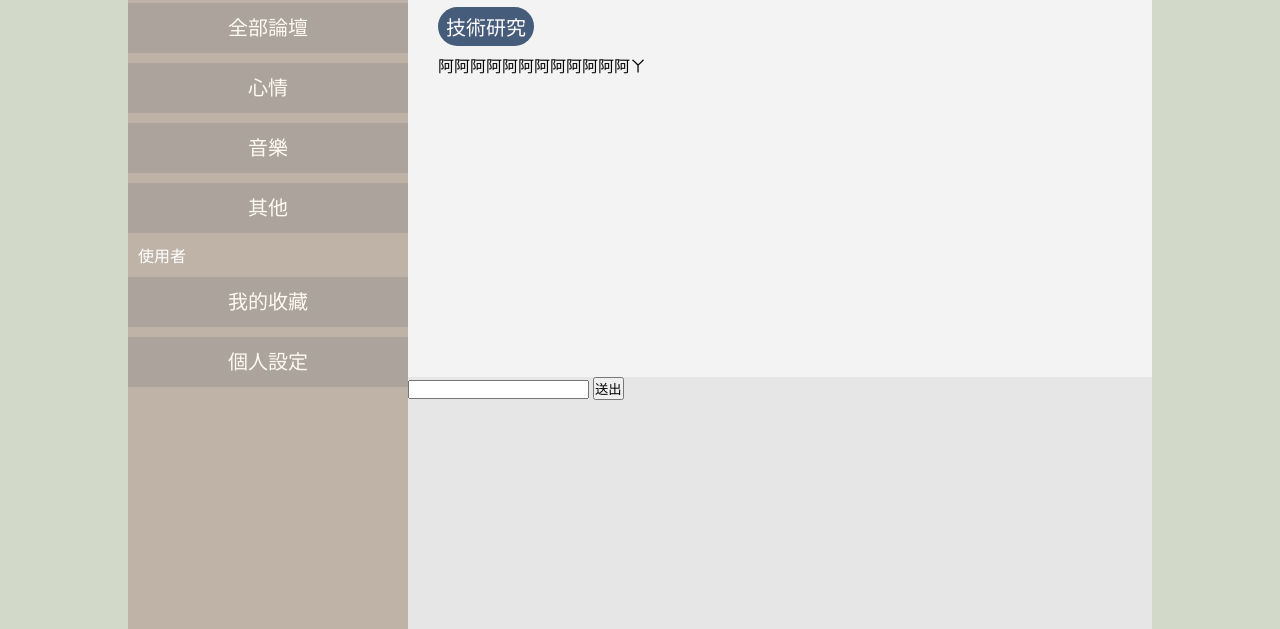
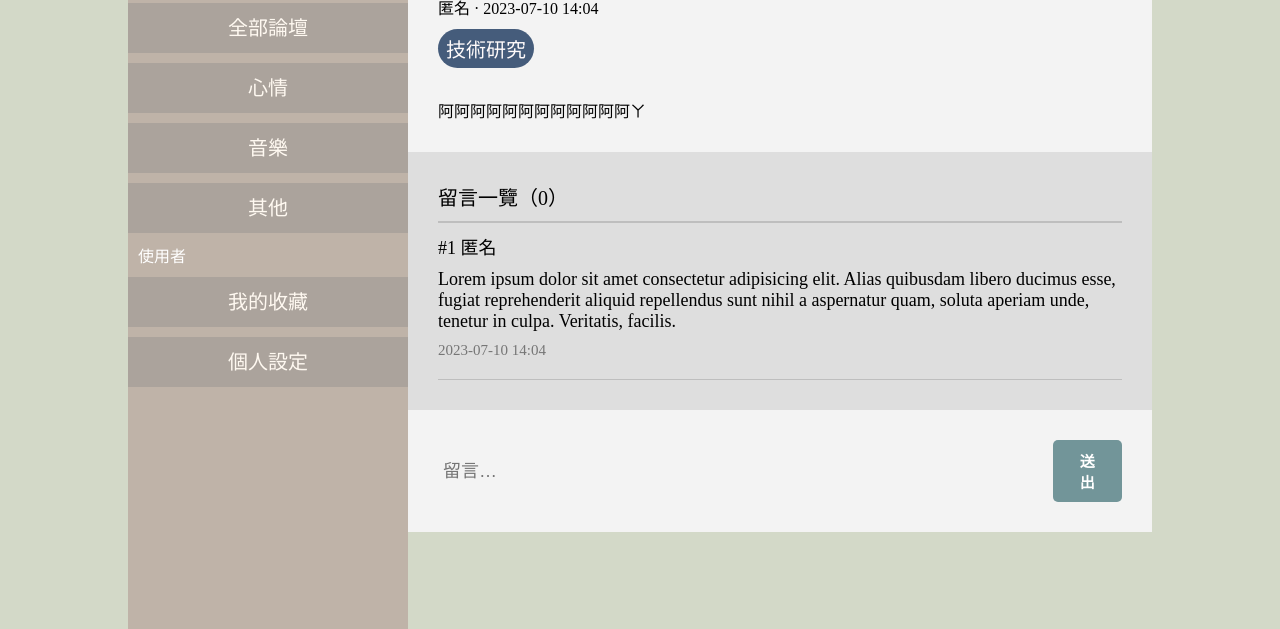
Before and after one commit to HinaM/test123, a plain HTML site: page artical.html in a window 1280 px wide. Shown: the part 171-800 px from the top of the page. Drawn offline with nearby package versions, Linux system fonts and the light colour scheme.

Commit message:
front end complete

```diff
--- a/artical.css
+++ b/artical.css
@@ -67,7 +67,7 @@ body{
 .contents{
     background-color: #F3F3F3;
     width: calc(100% - 280px);
-    height: calc(100vh - 80px);
+    /*height: calc(100vh - 80px);*/
     margin-left: auto;
     margin-top: 80px;
     display: flex;
@@ -75,18 +75,22 @@ body{
 }
 .contents .title{
     width: 100%;
-    height: 20%;
+    /*height: 20%;*/
+
     background-color: #f3f3f3;
     display: flex;
     justify-content: center;
     flex-direction: column;
 }
+.contents .title .ti{
+    padding: 30px;
+}
 .contents .title h1,.contents .title p{
-    margin-left: 30px;
+
     margin-bottom: 10px;
 }
 .contents .title h2{
-    margin-left: 30px;
+
     display: flex;
 }
 .contents .title h2 span{
@@ -107,72 +111,60 @@ body{
 .contents .title .other{
     background-color: #b3a99c;
 }
-.contents .content{
-    width: 100%;
-    height: 45%;
-    background-color: #f3f3f3;
-    overflow-y: scroll;
-}
 .contents .content .con_detail{
-    padding: 0px 30px;
+    padding: 30px;
+    padding-top: 0;
+    /*min-height: 30vh;*/
 }
 .contents .comment{
-    width: 100%;
-    height: 35%;
-    background-color: #E6E6E6;
-    overflow-y: scroll;
+    background-color: #DEDEDE;
 }
-/*
-.subjects{
-    background-color: #F3F3F3;
-    width: calc(100% - 280px);
-    height: calc(100vh - 80px);
-    margin-left: auto;
+.contents .comment .comment_list{
+    padding: 30px;
 
-    margin-top: 80px;
 }
-.subjects .title{
-    margin-top: 40px;
-    margin-bottom: 40px;
-    padding: 0px 30px;
+.contents .comment .comment_list .sum{
+    font-size: 20px;
+    padding-bottom: 10px;
+    border-bottom: 1px solid #bebebe;
 }
-.subjects .title h1,.subjects .title p,.subjects .title h2{
-    margin-top: 10px;
+.contents .comment .comment_list .coms{
+    padding: 10px 0;
+    border-top: 1px solid #bebebe;
+    border-bottom: 1px solid #bebebe;
+}
+.contents .comment .comment_list .coms p{
+    font-size: 18px;
     margin-bottom: 10px;
 }
-.subjects h1{
-    font-size: 36px;
+.contents .comment .comment_list .coms .comment_date{
+    font-size: 15px;
+    color: #767676;
 }
-.subjects h2{
+.contents .comment .form{
+    background-color: #f3f3f3;
+}
+.contents .comment .form form{
+    padding: 30px;
     display: flex;
+    align-items: center;
+    justify-content: space-between;
 }
-.subjects h2 span{
-    font-weight: normal;
-    font-size: 20px;
-    background-color: #455C7B;
-    color: #FFFBFB;
-    padding: 5px 8px;
-    border-radius: 25px;
-    margin-right: 5px;
+.contents .comment .form form input{
+    width: 90%;
+    font-size: 18px;
+    padding: 2px 5px;
+    outline: none;
+    border: none;
+    background-color: #f3f3f3;
 }
-.subjects .music{
-    background-color: #91AA9D;
+#sub{
+    padding: 10px 20px;
+    color: #fff;
+    font-weight: 700;
+    border: none;
+    border-radius: 5px;
+    cursor: pointer;
+    font-size: 15px;
+    background-color: #729599;
 }
-.subjects .mood{
-    background-color: #AC6C82;
-}
-.subjects .other{
-    background-color: #b3a99c;
-}
-.subjects .content{
-    min-height: 45%;
-    padding: 0 30px;
-    padding-bottom: 40px;
-
-}
-.subjects .comment{
-    background-color: #E6E6E6;
-    width: 100%;
-    min-height: 30%;
-}
-*/
--- a/artical.html
+++ b/artical.html
@@ -70,29 +70,51 @@
         -->
         <div class="contents">
             <div class="title">
-                <h1>技術分享-Selenium語法</h1>
-                <p>匿名 · 2023-07-10 14:04</p>
-                <h2><span class="classes">技術研究</span></h2>
+                <div class="ti">
+                    <h1>技術分享-Selenium語法</h1>
+                    <p>匿名 · 2023-07-10 14:04</p>
+                    <h2><span class="classes">技術研究</span></h2>
+                </div>
             </div>
             <div class="content">
                 <div class="con_detail">
                     <p>阿阿阿阿阿阿阿阿阿阿阿阿ㄚ</p>
-
                 </div>
             </div>
             <div class="comment">
                 <div class="comment_list">
-
+                    <p class="sum">留言一覽（0）</p>
+                    <div class="coms">
+                        <p class="header_detail">#1 匿名</p>
+                        <p class="comment_text">Lorem ipsum dolor sit amet consectetur adipisicing elit. Alias quibusdam libero ducimus esse, fugiat reprehenderit aliquid repellendus sunt nihil a aspernatur quam, soluta aperiam unde, tenetur in culpa. Veritatis, facilis.</p>
+                        <p class="comment_date">2023-07-10 14:04</p>
+                    </div>
                 </div>
-                <form>
-                    <input type="text" name="new_comment">
-                    <button>送出</button>
-                </form>
+                <div class="form">
+                    <form id="ComSub" onsubmit="return CheckForm();">
+                        <input type="text" id="newComment" name="newComment" placeholder="留言…">
+                        <button id="sub">送出</button>
+                    </form>
+                </div>
             </div>
         </div>
     </div>
 
 </body>
 <script src="https://cdnjs.cloudflare.com/ajax/libs/jquery/3.7.0/jquery.min.js"></script>
+<script>
+
+
+function CheckForm(){
+    const formElement = document.getElementById('ComSub');
+    const newComment = formElement[0].value;
+
+
+    if (newComment == ""){
+        alert("留言不可為空");
+        return false;
+    }
+}
+</script>
 
 </html>
--- a/index.css
+++ b/index.css
@@ -68,7 +68,7 @@ body{
 .subjects{
     background-color: #F3F3F3;
     width: calc(100% - 320px);
-    min-height: calc(100vh - 120px);
+    /*min-height: calc(100vh - 120px);*/
     margin-left: auto;
     padding: 20px;
     margin-top: 80px;
```
Also changed, not shown: index.html (+35 -15 lines).
